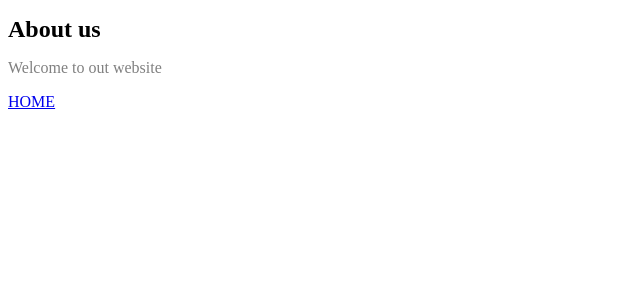
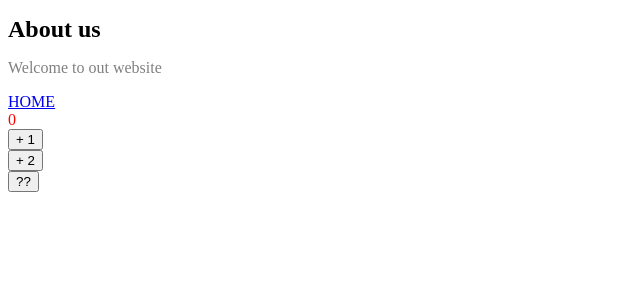
Before and after one commit to kotobukid/tauri_nuxt_sample, a Nuxt app: page /about in a window 1280 px wide. Shown: the top 300 px of the page, without its empty margins (0-640 px from the left). Built offline with nearby package versions, Linux system fonts and the light colour scheme.

Commit message:
about.vue内でも、AppConfigを参照するコンポーネントを配置しても問題がない

```diff
--- a/pages/about.vue
+++ b/pages/about.vue
@@ -3,6 +3,8 @@
   <h1>About us</h1>
   <p>Welcome to out website</p>
   <nuxt-link to="/">HOME</nuxt-link>
+  <br>
+  <Counter />
 </div>
 </template>
 
@@ -10,8 +12,8 @@
 import { useHeadTitle } from '~/helpers/useHeadTitle'
 import { useHead } from '#imports'
 
-const headTitle = useHeadTitle('About')
-useHead(headTitle);
+// const headTitle = useHeadTitle('About')
+// useHead(headTitle);
 export default {
   name: 'AboutPage'
 }
```
